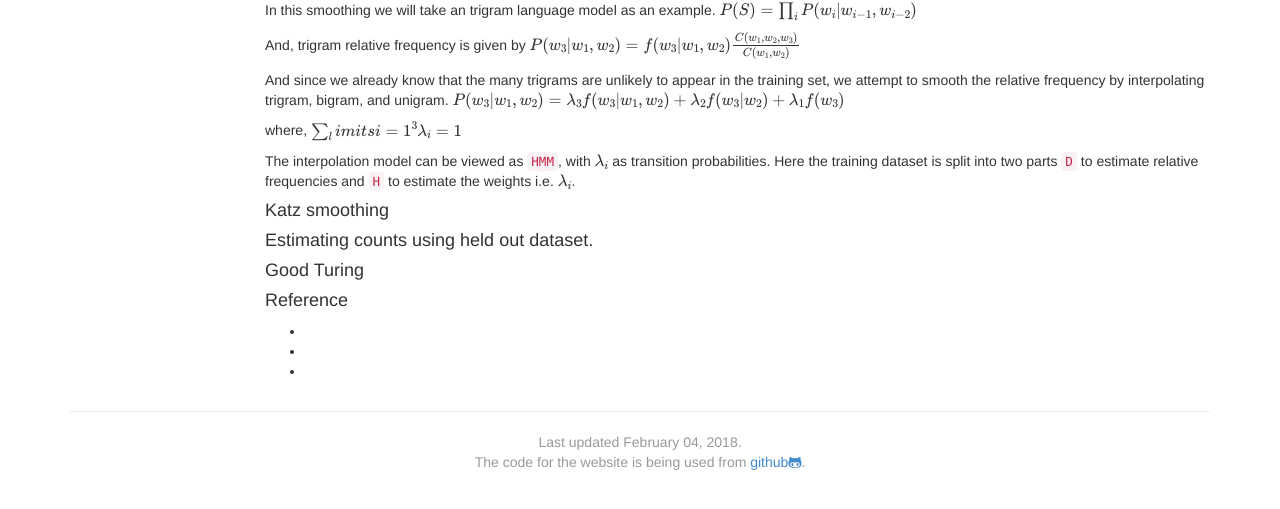
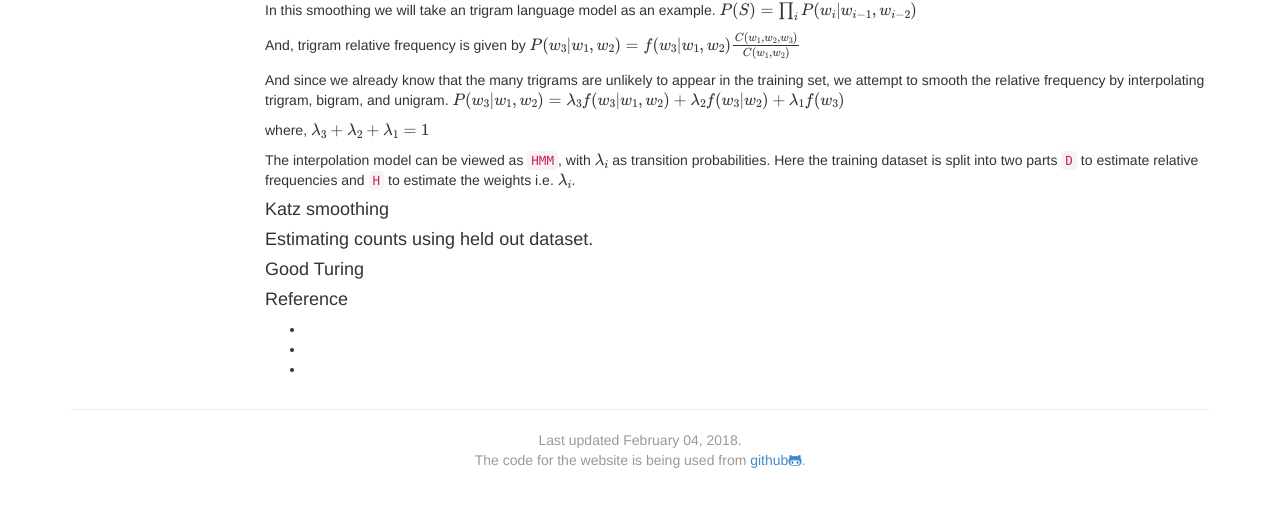
Before and after one commit to argmin/argmin.github.io, a Jekyll site: the page built from ml/smoothing.md, in a window 1280 px wide and 900 px high, scrolled down 747 px. Shown: the part 388-897 px from the top of the window. Built offline with Jekyll 4.4.1, drawn with Linux system fonts in a browser that asks for light colours; nearby versions of some CDN libraries; formulas are drawn with MathJax 3.

Commit message:
Interpolation formula correction

```diff
--- a/ml/smoothing.md
+++ b/ml/smoothing.md
@@ -89,7 +89,7 @@ $$
 P(w_3 | w_1, w_2) = \lambda_3 f(w_3 | w_1, w_2) + \lambda_2 f(w_3 | w_2) + \lambda_1 f(w_3)
 $$
 
-where, $$ \sum_limits{i=1}^{3} \lambda_i = 1 $$
+where, $$ \lambda_3 + \lambda_2 + \lambda_1 = 1 $$
 
 The interpolation model can be viewed as `HMM`, with $$\lambda_i$$ as transition probabilities. Here the training dataset is split into two parts `D` to estimate relative frequencies and `H` to estimate the weights i.e. $$ \lambda_i $$.
 
```
